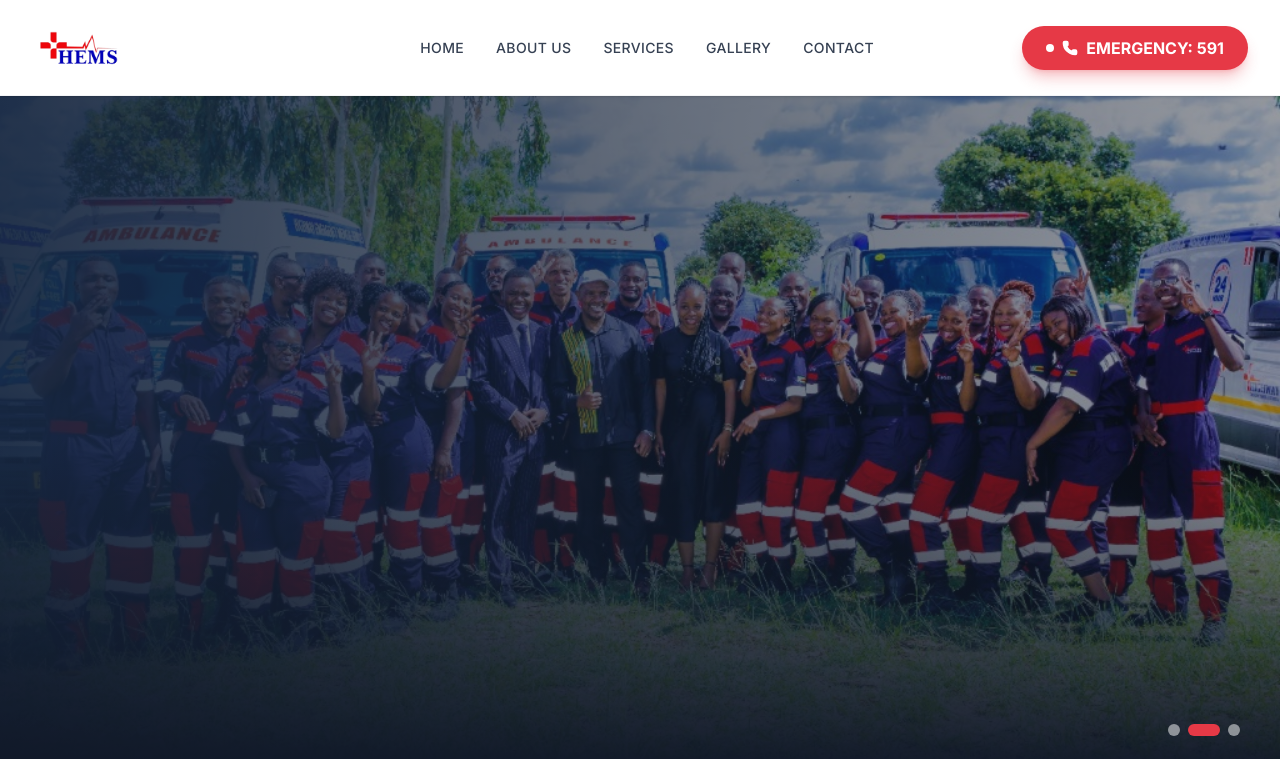
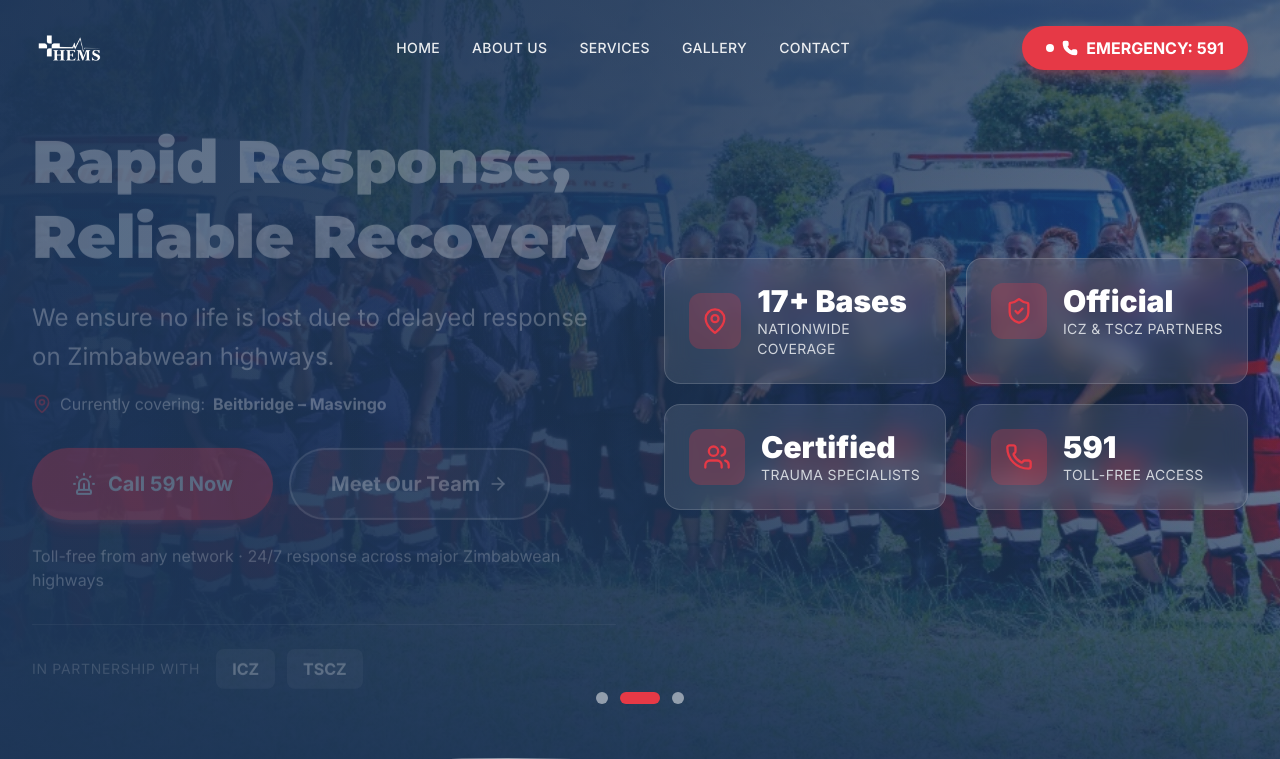
Before and after one commit to WolfGoblin/hems, a Next.js app: page / in a window 1280 px wide. Shown: the top 759 px of the page. Built offline with nearby package versions, Linux system fonts and the light colour scheme.

Commit message:
Hero redesign: integrated transparent navbar, simplified content hierarchy, full-screen layout, larger CTAs

```diff
--- a/src/components/Hero.tsx
+++ b/src/components/Hero.tsx
@@ -3,41 +3,44 @@
 import { useState, useEffect } from 'react';
 import Image from 'next/image';
 import { motion, AnimatePresence } from 'framer-motion';
-import { Phone, ArrowRight, ShieldCheck, MapPin, Clock, Users } from 'lucide-react';
+import { Phone, ArrowRight, MapPin, ShieldCheck, Users, Siren } from 'lucide-react';
 
 const slides = [
     {
-        image: '/assets/hero-slider-1.jpg', // Team Group Photo
-        title: "Saving Lives on Zimbabwe’s Highways.",
+        image: '/assets/hero-slider-1.jpg',
+        title: "Saving Lives on Zimbabwe's Highways",
         subtitle: "Average response time of under 20 minutes. We reach you when it matters most.",
-        cta: "Meet Our Team",
-        link: "/about"
     },
     {
-        image: '/assets/hero-slider-2.jpg', // Rapid Response SUV
+        image: '/assets/hero-slider-2.jpg',
         title: "Rapid Response, Reliable Recovery",
         subtitle: "We ensure no life is lost due to delayed response on Zimbabwean highways.",
-        cta: "Get Emergency Help",
-        link: "tel:591"
     },
     {
-        image: '/assets/hero-slider-3.jpg', // Ambulance Lineup
-        title: "World-Class Emergency Fleet.",
+        image: '/assets/hero-slider-3.jpg',
+        title: "World-Class Emergency Fleet",
         subtitle: "17 Ambulances and 5 Rapid Responders ready to deploy 24/7.",
-        cta: "View Gallery",
-        link: "/gallery"
     }
 ];
 
-const features = [
-    { icon: MapPin, text: "Nationwide Highway Coverage" },
-    { icon: ShieldCheck, text: "Official Partners: ICZ & TSCZ" },
-    { icon: Users, text: "Certified Trauma Specialists" },
-    { icon: Phone, text: "Toll-Free Access: 591" },
+const highways = [
+    "Harare – Bulawayo",
+    "Harare – Mutare",
+    "Beitbridge – Masvingo",
+    "Harare – Chirundu",
+    "Bulawayo – Victoria Falls"
+];
+
+const stats = [
+    { icon: MapPin, label: "Nationwide Coverage", value: "17+ Bases" },
+    { icon: ShieldCheck, label: "ICZ & TSCZ Partners", value: "Official" },
+    { icon: Users, label: "Trauma Specialists", value: "Certified" },
+    { icon: Phone, label: "Toll-Free Access", value: "591" },
 ];
 
 export default function Hero() {
     const [current, setCurrent] = useState(0);
+    const [highwayIdx, setHighwayIdx] = useState(0);
 
     useEffect(() => {
         const timer = setInterval(() => {
@@ -46,9 +49,17 @@ export default function Hero() {
         return () => clearInterval(timer);
     }, []);
 
+    useEffect(() => {
+        const highwayTimer = setInterval(() => {
+            setHighwayIdx((prev) => (prev + 1) % highways.length);
+        }, 3000);
+        return () => clearInterval(highwayTimer);
+    }, []);
+
     return (
-        <div className="relative w-full overflow-hidden bg-gray-900 mt-24 flex flex-col">
-            <div className="relative h-[85vh] w-full">
+        <div className="relative w-full overflow-hidden bg-hems-blue">
+            {/* Background Image Slider */}
+            <div className="absolute inset-0">
                 <AnimatePresence mode='wait'>
                     <motion.div
                         key={current}
@@ -65,76 +76,162 @@ export default function Hero() {
                             className="object-cover"
                             priority
                         />
-                        {/* Gradient Overlay */}
-                        <div className="absolute inset-0 bg-gradient-to-r from-hems-blue/90 via-hems-blue/40 to-transparent" />
-                        <div className="absolute inset-0 bg-gradient-to-t from-gray-900 via-transparent to-transparent" />
                     </motion.div>
                 </AnimatePresence>
+                {/* Dark Overlay */}
+                <div className="absolute inset-0 bg-gradient-to-r from-hems-blue/95 via-hems-blue/75 to-hems-blue/30" />
+                <div className="absolute inset-0 bg-gradient-to-t from-hems-blue/90 via-transparent to-hems-blue/40" />
+            </div>
 
-                <div className="absolute inset-0 flex items-center z-10">
-                    <div className="max-w-7xl mx-auto px-4 sm:px-6 lg:px-8 w-full text-white">
+            {/* Main Content */}
+            <div className="relative z-10 min-h-screen flex items-center pt-24 pb-32">
+                <div className="max-w-7xl mx-auto px-4 sm:px-6 lg:px-8 w-full">
+                    <div className="grid lg:grid-cols-2 gap-12 items-center">
+
+                        {/* Left Column - Text Content */}
                         <motion.div
                             key={current + "-text"}
                             initial={{ opacity: 0, y: 30 }}
                             animate={{ opacity: 1, y: 0 }}
-                            transition={{ delay: 0.5, duration: 0.8 }}
-                            className="max-w-3xl"
+                            transition={{ delay: 0.3, duration: 0.8 }}
+                            className="text-white"
                         >
-                            <h1 className="text-4xl md:text-6xl lg:text-7xl font-black mb-6 leading-tight drop-shadow-lg font-heading">
+                            {/* Main Heading */}
+                            <h1 className="text-4xl md:text-5xl lg:text-6xl font-black mb-6 leading-tight font-heading">
                                 {slides[current].title}
                             </h1>
-                            <p className="text-lg md:text-2xl mb-8 text-gray-100 font-light max-w-xl leading-relaxed drop-shadow-md">
+
+                            {/* Supporting Text */}
+                            <p className="text-xl md:text-2xl text-gray-100 mb-4 max-w-xl leading-relaxed">
                                 {slides[current].subtitle}
                             </p>
-                            <div className="flex flex-col sm:flex-row gap-4">
+
+                            {/* Auto-cycling Highway Coverage */}
+                            <div className="flex items-center gap-2 text-gray-200 mb-8">
+                                <MapPin className="w-5 h-5 text-hems-red" aria-hidden="true" />
+                                <span className="text-base">Currently covering: </span>
+                                <AnimatePresence mode="wait">
+                                    <motion.span
+                                        key={highwayIdx}
+                                        initial={{ opacity: 0, y: 10 }}
+                                        animate={{ opacity: 1, y: 0 }}
+                                        exit={{ opacity: 0, y: -10 }}
+                                        className="text-base font-bold text-white"
+                                    >
+                                        {highways[highwayIdx]}
+                                    </motion.span>
+                                </AnimatePresence>
+                            </div>
+
+                            {/* CTA Buttons */}
+                            <div className="flex flex-col sm:flex-row gap-4 mb-6">
                                 <a
                                     href="tel:591"
                                     aria-label="Call emergency number 591"
-                                    className="bg-hems-red hover:bg-red-700 active:scale-95 text-white px-8 py-4 rounded-full font-bold text-lg flex items-center justify-center gap-2 transition-all shadow-lg hover:shadow-xl hover:-translate-y-1 focus:outline-none focus:ring-4 focus:ring-white/50"
+                                    className="bg-hems-red hover:bg-red-700 active:scale-95 text-white px-10 py-5 rounded-full font-bold text-xl flex items-center justify-center gap-3 transition-all shadow-lg shadow-hems-red/40 hover:shadow-xl hover:shadow-hems-red/50 hover:-translate-y-1 focus:outline-none focus:ring-4 focus:ring-white/50"
                                 >
-                                    <Phone className="w-5 h-5 fill-current" aria-hidden="true" />
+                                    <Siren className="w-6 h-6" aria-hidden="true" />
                                     Call 591 Now
                                 </a>
                                 <a
-                                    href={slides[current].link}
-                                    className="bg-white/10 backdrop-blur-md hover:bg-white/20 active:bg-white/30 text-white border border-white/30 px-8 py-4 rounded-full font-bold text-lg transition-all flex items-center justify-center gap-2 group hover:scale-105 focus:outline-none focus:ring-4 focus:ring-white/50"
+                                    href="/about"
+                                    className="bg-white/10 backdrop-blur-md hover:bg-white/20 active:bg-white/30 text-white border-2 border-white/40 px-10 py-5 rounded-full font-bold text-xl transition-all flex items-center justify-center gap-2 group hover:-translate-y-1 hover:shadow-lg focus:outline-none focus:ring-4 focus:ring-white/50"
                                 >
-                                    {slides[current].cta}
+                                    Meet Our Team
                                     <ArrowRight className="w-5 h-5 group-hover:translate-x-1 transition-transform" aria-hidden="true" />
                                 </a>
                             </div>
+
+                            {/* Reassurance Line */}
+                            <p className="text-base text-gray-300 mb-8">
+                                Toll-free from any network · 24/7 response across major Zimbabwean highways
+                            </p>
+
+                            {/* Partner Trust Badges */}
+                            <div className="flex items-center gap-4 pt-6 border-t border-white/20">
+                                <span className="text-sm text-gray-400 uppercase tracking-wider">In partnership with</span>
+                                <div className="flex items-center gap-3">
+                                    <div className="bg-white/15 backdrop-blur-sm rounded-lg px-4 py-2">
+                                        <span className="text-base font-bold text-white">ICZ</span>
+                                    </div>
+                                    <div className="bg-white/15 backdrop-blur-sm rounded-lg px-4 py-2">
+                                        <span className="text-base font-bold text-white">TSCZ</span>
+                                    </div>
+                                </div>
+                            </div>
+                        </motion.div>
+
+                        {/* Right Column - Stats Grid (visible on larger screens) */}
+                        <motion.div
+                            initial={{ opacity: 0, x: 50 }}
+                            animate={{ opacity: 1, x: 0 }}
+                            transition={{ delay: 0.6, duration: 0.8 }}
+                            className="hidden lg:grid grid-cols-2 gap-5"
+                        >
+                            {stats.map((stat, idx) => (
+                                <motion.div
+                                    key={idx}
+                                    initial={{ opacity: 0, y: 20 }}
+                                    animate={{ opacity: 1, y: 0 }}
+                                    transition={{ delay: 0.8 + idx * 0.1 }}
+                                    className="bg-white/10 backdrop-blur-md rounded-2xl p-6 border border-white/15 hover:bg-white/20 hover:scale-105 transition-all group cursor-pointer"
+                                >
+                                    <div className="flex items-center gap-4">
+                                        <div className="w-14 h-14 rounded-xl bg-hems-red/25 flex items-center justify-center group-hover:bg-hems-red/40 transition-colors">
+                                            <stat.icon className="w-7 h-7 text-hems-red" aria-hidden="true" />
+                                        </div>
+                                        <div>
+                                            <p className="text-3xl font-black text-white">{stat.value}</p>
+                                            <p className="text-sm text-gray-300 uppercase tracking-wide">{stat.label}</p>
+                                        </div>
+                                    </div>
+                                </motion.div>
+                            ))}
                         </motion.div>
                     </div>
-                </div>
 
-                {/* Controls */}
-                <div className="absolute bottom-10 right-4 md:right-10 z-20 flex items-center gap-4">
-                    <div className="flex gap-2">
-                        {slides.map((_, idx) => (
-                            <button
+                    {/* Mobile Stats Strip */}
+                    <motion.div
+                        initial={{ opacity: 0, y: 20 }}
+                        animate={{ opacity: 1, y: 0 }}
+                        transition={{ delay: 1 }}
+                        className="lg:hidden mt-12 grid grid-cols-2 sm:grid-cols-4 gap-4"
+                    >
+                        {stats.map((stat, idx) => (
+                            <div
                                 key={idx}
-                                onClick={() => setCurrent(idx)}
-                                className={`w-3 h-3 rounded-full transition-all ${idx === current ? 'bg-hems-red w-8' : 'bg-white/50 hover:bg-white'}`}
-                            />
+                                className="bg-white/10 backdrop-blur-sm rounded-xl p-5 text-center border border-white/15"
+                            >
+                                <stat.icon className="w-6 h-6 text-hems-red mx-auto mb-2" aria-hidden="true" />
+                                <p className="text-xl font-bold text-white">{stat.value}</p>
+                                <p className="text-xs text-gray-300 uppercase tracking-wide">{stat.label}</p>
+                            </div>
                         ))}
-                    </div>
+                    </motion.div>
                 </div>
             </div>
 
-            {/* Why HEMS is Different Strip */}
-            <div className="bg-hems-blue text-white py-6 border-t border-white/10 relative z-20">
-                <div className="max-w-7xl mx-auto px-4 sm:px-6 lg:px-8">
-                    <div className="grid grid-cols-2 lg:grid-cols-4 gap-6 text-center lg:text-left">
-                        {features.map((feature, idx) => (
-                            <div key={idx} className="flex flex-col lg:flex-row items-center gap-3">
-                                <div className="bg-hems-red/20 p-2 rounded-full">
-                                    <feature.icon className="w-6 h-6 text-hems-red" />
-                                </div>
-                                <span className="font-bold text-sm md:text-base leading-tight">{feature.text}</span>
-                            </div>
-                        ))}
-                    </div>
-                </div>
+            {/* Slide Indicators */}
+            <div className="absolute bottom-24 left-1/2 -translate-x-1/2 z-20 flex gap-3">
+                {slides.map((_, idx) => (
+                    <button
+                        key={idx}
+                        onClick={() => setCurrent(idx)}
+                        aria-label={`Go to slide ${idx + 1}`}
+                        className={`h-3 rounded-full transition-all duration-300 ${idx === current ? 'w-10 bg-hems-red' : 'w-3 bg-white/50 hover:bg-white/80'
+                            }`}
+                    />
+                ))}
+            </div>
+
+            {/* Curved Divider */}
+            <div className="absolute bottom-0 left-0 right-0 z-10">
+                <svg viewBox="0 0 1440 100" fill="none" xmlns="http://www.w3.org/2000/svg" className="w-full h-auto">
+                    <path
+                        d="M0 100L60 92C120 84 240 68 360 60C480 52 600 52 720 56C840 60 960 68 1080 72C1200 76 1320 76 1380 76L1440 76V100H1380C1320 100 1200 100 1080 100C960 100 840 100 720 100C600 100 480 100 360 100C240 100 120 100 60 100H0Z"
+                        fill="white"
+                    />
+                </svg>
             </div>
         </div>
     );
--- a/src/components/Navbar.tsx
+++ b/src/components/Navbar.tsx
@@ -1,6 +1,6 @@
 "use client";
 
-import { useState } from 'react';
+import { useState, useEffect } from 'react';
 import Image from 'next/image';
 import Link from 'next/link';
 import { Menu, X, Phone } from 'lucide-react';
@@ -8,6 +8,15 @@ import { motion, AnimatePresence } from 'framer-motion';
 
 export default function Navbar() {
     const [isOpen, setIsOpen] = useState(false);
+    const [scrolled, setScrolled] = useState(false);
+
+    useEffect(() => {
+        const handleScroll = () => {
+            setScrolled(window.scrollY > 50);
+        };
+        window.addEventListener('scroll', handleScroll);
+        return () => window.removeEventListener('scroll', handleScroll);
+    }, []);
 
     const navLinks = [
         { name: 'Home', href: '/' },
@@ -18,17 +27,21 @@ export default function Navbar() {
     ];
 
     return (
-        <nav className="fixed top-0 w-full z-40 bg-white/95 backdrop-blur-sm shadow-sm border-b border-gray-100 h-24">
-            <div className="max-w-7xl mx-auto px-4 sm:px-6 lg:px-8 h-full flex items-center justify-between">
+        <nav className={`fixed top-0 w-full z-50 transition-all duration-300 ${scrolled
+                ? 'bg-white/95 backdrop-blur-sm shadow-md'
+                : 'bg-transparent'
+            }`}>
+            <div className="max-w-7xl mx-auto px-4 sm:px-6 lg:px-8 py-4 flex items-center justify-between">
 
                 {/* Logo */}
                 <Link href="/" className="flex-shrink-0 flex items-center gap-2">
-                    <div className="relative h-20 w-60">
+                    <div className="relative h-16 w-48">
                         <Image
                             src="/assets/hems-logo-v2.png"
                             alt="HEMS Logo"
                             fill
-                            className="object-contain object-left"
+                            className={`object-contain object-left transition-all ${scrolled ? '' : 'brightness-0 invert'
+                                }`}
                             priority
                         />
                     </div>
@@ -40,7 +53,10 @@ export default function Navbar() {
                         <Link
                             key={link.name}
                             href={link.href}
-                            className="text-gray-700 hover:text-hems-blue font-medium transition-colors text-sm uppercase tracking-wide focus:outline-none focus:ring-2 focus:ring-hems-blue/50 focus:ring-offset-2 rounded-sm"
+                            className={`font-medium transition-colors text-sm uppercase tracking-wide focus:outline-none focus:ring-2 focus:ring-offset-2 rounded-sm ${scrolled
+                                    ? 'text-gray-700 hover:text-hems-blue focus:ring-hems-blue/50'
+                                    : 'text-white/90 hover:text-white focus:ring-white/50'
+                                }`}
                         >
                             {link.name}
                         </Link>
@@ -64,7 +80,10 @@ export default function Navbar() {
                 <div className="md:hidden">
                     <button
                         onClick={() => setIsOpen(!isOpen)}
-                        className="text-hems-blue p-2 focus:outline-none focus:ring-2 focus:ring-hems-blue/50 rounded-lg"
+                        className={`p-2 focus:outline-none focus:ring-2 rounded-lg ${scrolled
+                                ? 'text-hems-blue focus:ring-hems-blue/50'
+                                : 'text-white focus:ring-white/50'
+                            }`}
                         aria-label={isOpen ? "Close menu" : "Open menu"}
                         aria-expanded={isOpen}
                     >
@@ -95,10 +114,10 @@ export default function Navbar() {
                             ))}
                             <div className="pt-4">
                                 <a
-                                    href="tel:08080630"
-                                    className="block w-full text-center bg-hems-blue text-white py-3 rounded-lg font-bold"
+                                    href="tel:591"
+                                    className="block w-full text-center bg-hems-red text-white py-3 rounded-lg font-bold"
                                 >
-                                    Call Support: 0808 0630
+                                    Emergency: Call 591
                                 </a>
                             </div>
                         </div>
```
